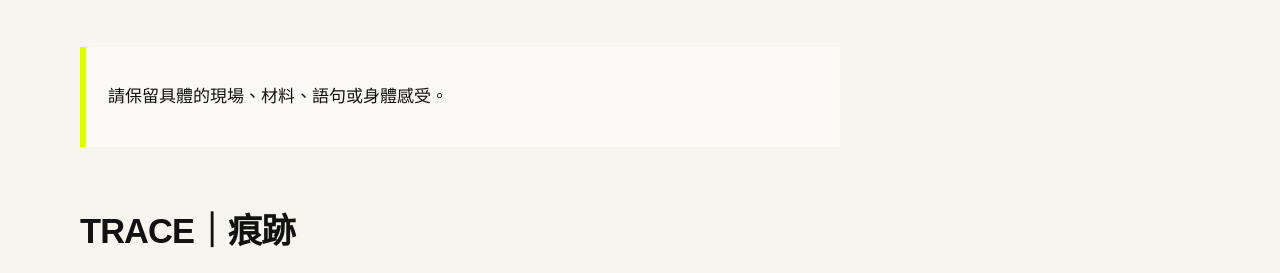
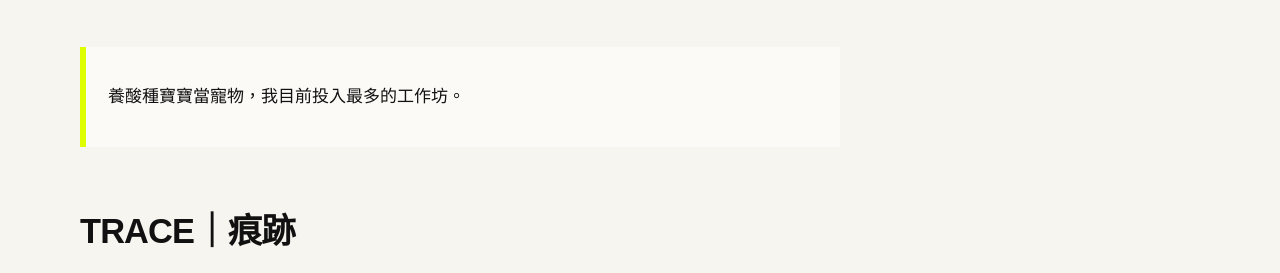
Before and after one commit to yo566566/fieldworkarchive, a Jekyll site: the page built from weeks/week-06.md, in a window 1280 px wide and 900 px high. Shown: the part 327-600 px from the top of the window. Built offline with Jekyll 4.4.1, drawn with Linux system fonts in a browser that asks for light colours.

Commit message:
Update week-06.md

```diff
--- a/weeks/week-06.md
+++ b/weeks/week-06.md
@@ -7,7 +7,7 @@ permalink: /weeks/week-06/
 
 # 生命如何成為證據？
 
-> 請保留具體的現場、材料、語句或身體感受。
+> 養酸種寶寶當寵物，我目前投入最多的工作坊。
 
 ## TRACE｜痕跡
 
```
